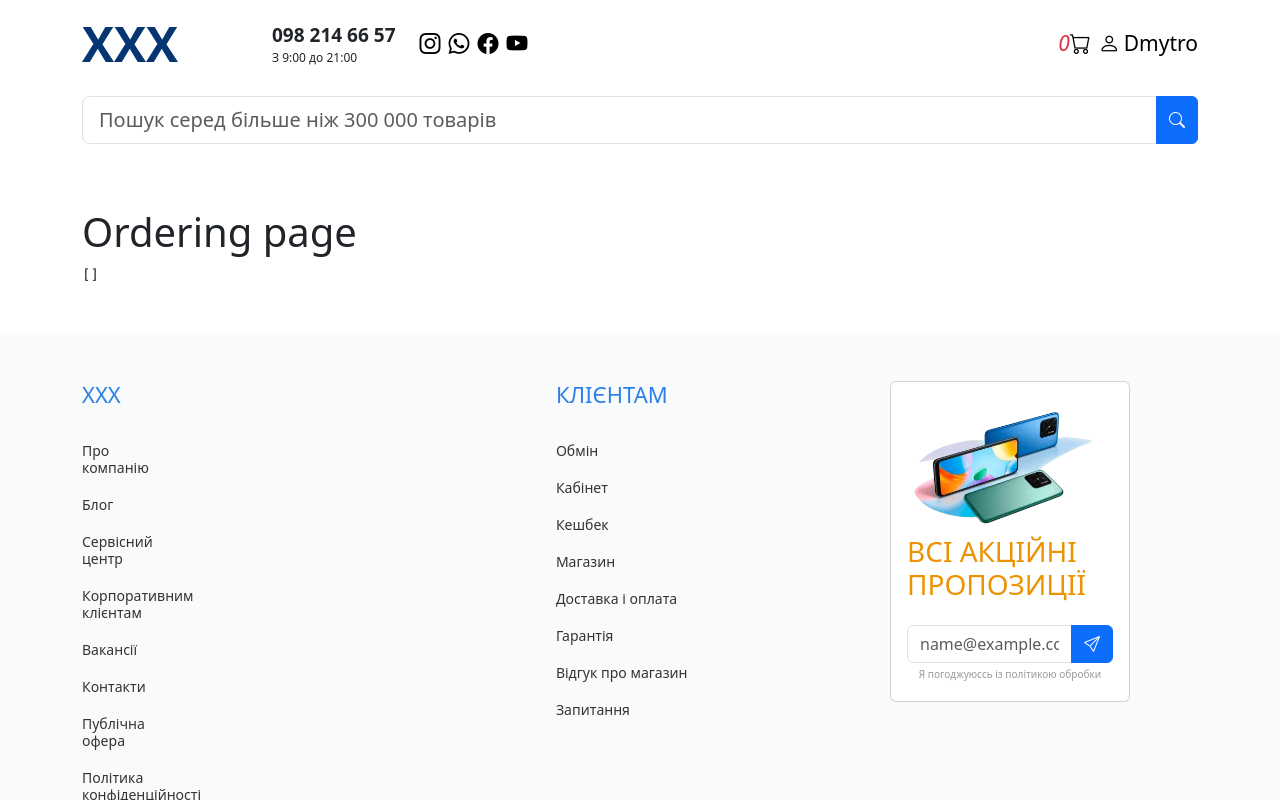
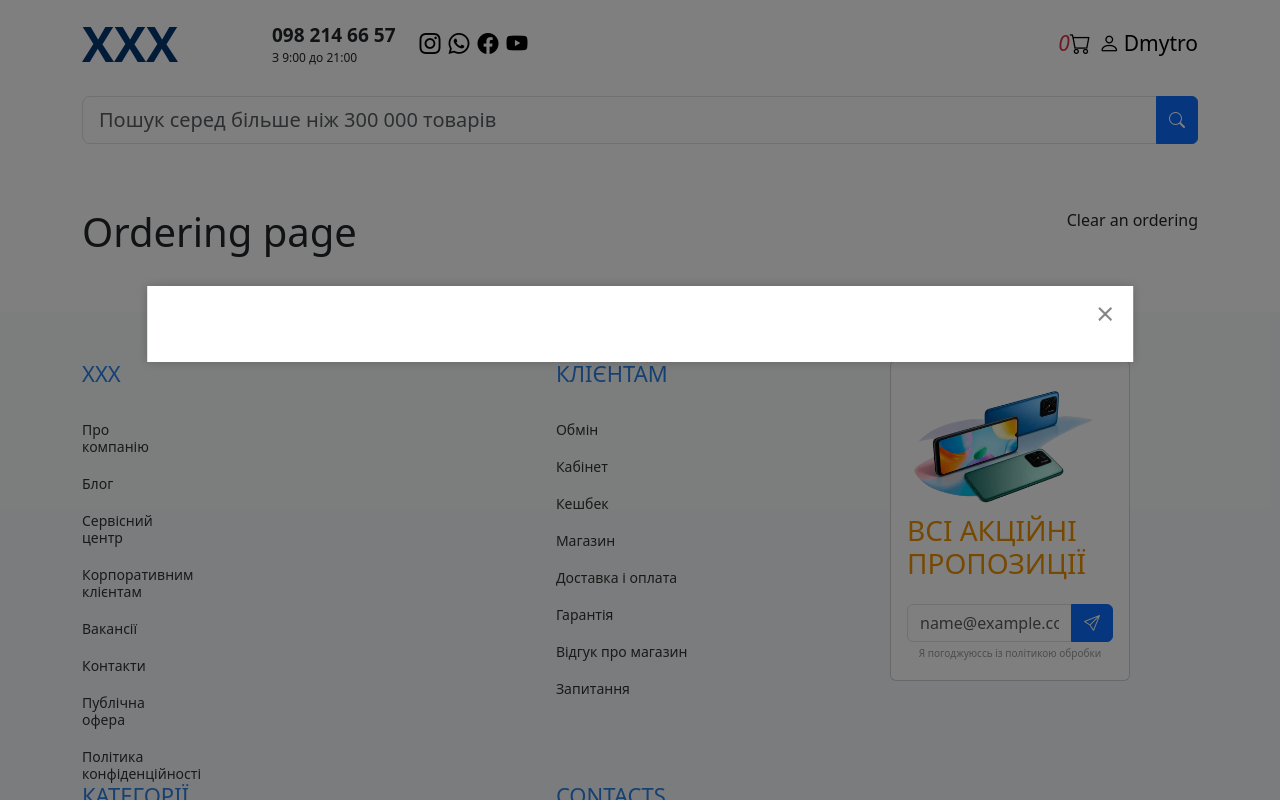
Before and after one commit to Dima-somb/electronics-shop, a Vue app: page /ordering-page in a window 1280 px wide. Both pictures are taken after a click on the icon 1080 px from the left and 43 px from the top of the page. Shown: the top 800 px of the page. Built offline with nearby package versions, Linux system fonts and the light colour scheme; data requests are answered from the project's data file.

Commit message:
Create a popup of ordering

```diff
--- a/src/App.vue
+++ b/src/App.vue
@@ -36,5 +36,7 @@ export default {
 </script>
 
 <style>
-
+body.modal-open {
+  overflow: hidden;
+}
 </style>
--- /dev/null
+++ b/src/components/ordering-popup.vue
@@ -0,0 +1,138 @@
+<template>
+  <div class="modal-form" v-if="show">
+    <div class="modal-content-form">
+      <div class="modal-content">
+        <div class="modal-header d-flex justify-content-end">
+          <button type="button" class="btn-close" aria-label="Close" @click="closeModal()"></button>
+        </div>
+        <div class="modal-body">
+          <div class="divider" v-for="orderingItem in orderingData" v-bind:key="orderingItem.id">
+            <div class="d-flex py-4 justify-content-lg-between">
+              <div class="d-flex">
+                <img :src="`/assets/images${orderingItem.defaultImage}`" width="100" height="100" class="modal-img-form">
+                <h5 class="modal-title d-block mr-5">{{orderingItem.title}}</h5>
+              </div>
+              <div class="d-flex quantity ms-5">
+                <div class="quantity__button quantity__button_minus">-</div>
+                <input type="text" class="quantity__input" value="1" name="quantity">
+                <div class="quantity__button quantity__button_plus">+</div>
+              </div>
+            </div>
+          </div>
+        </div>
+      </div>
+    </div>
+  </div>
+</template>
+
+<script>
+import {mapState} from "vuex";
+
+export default {
+  name: "ordering-popup",
+  props: {
+    show: {
+      type: Boolean,
+      required: true
+    }
+  },
+  computed: {
+    ...mapState({
+      orderingData: (state) => state.orderingData,
+    }),
+  },
+  methods: {
+      closeModal() {
+        this.$emit('close');
+        document.body.classList.remove('modal-open'); // Видаляємо клас при закритті
+      }
+  },
+  mounted() {
+    this.$store.commit('loadOrderingData');
+  }
+}
+</script>
+
+<style scoped>
+.divider:not(:last-child) {
+  border-bottom: 1px solid darkgrey;
+}
+.modal-form {
+  display: block;
+  position: fixed;
+  left: 0;
+  top: 0;
+  width: 100%;
+  height: 100%;
+  background-color: rgba(0, 0, 0, 0.5);
+  overflow-y: hidden;
+  z-index: 3;
+}
+
+.modal-body {
+  max-height: 60vh;
+  overflow-y: auto;
+  padding: 10px;
+}
+
+.quantity__input {
+  width: 100%;
+  text-align: center;
+  font-size: .875rem;
+  padding: 0 4px;
+}
+
+.modal-content-form {
+  position: absolute;
+  background-color: white;
+  padding: 20px;
+  min-width: 77%;
+  top: 40.5%;
+  left: 50%;
+  transform: translate(-50%, -50%);
+  box-shadow: 0px 0px 10px rgba(0, 0, 0, 0.2);
+  z-index: 9999;
+  overflow-y: auto;
+}
+
+.modal-img-form {
+  margin-right: 20px;
+}
+
+.quantity {
+  -webkit-flex-basis: 85px;
+  flex-basis: 85px;
+  align-self: start;
+  justify-content: space-around;
+  background: #ebf3fc;
+  border-radius: 15px;
+}
+
+.quantity__button_minus {
+  padding: 4px 5px 5px 15px;
+  text-align: right;
+}
+
+.quantity__button {
+  line-height: 1;
+  display: block;
+  cursor: pointer;
+  color: #2c80e5;
+}
+
+.quantity__input {
+  background: transparent;
+  border: none;
+}
+.quantity__button_plus {
+  padding: 4px 15px 5px 5px;
+  text-align: left;
+}
+
+input, button, select, optgroup, textarea {
+  margin: 0;
+  font-family: inherit;
+  font-size: inherit;
+  line-height: inherit;
+}
+</style>
--- a/src/components/top-nav-menu.vue
+++ b/src/components/top-nav-menu.vue
@@ -27,7 +27,7 @@
 
 
             <i><span class="text-danger">{{ orderingDataLength }}</span></i>
-            <i class="order-icon bi bi-cart me-2" @click="goToOrderingPage()">
+            <i class="order-icon bi bi-cart me-2" @click="openPopup()">
             </i>
             <a href="#" class="topnav__user"><i class="bi bi-person me-1"></i>Dmytro</a>
           </div>
@@ -58,13 +58,21 @@
         <button type="button" class="city-button"><i class="bi bi-geo-alt ms-1"></i>Kyiv</button>
       </div>
     </div>
+
+
+  <!-- Popup menu -->
+
+  <OrderingPopup @close="isModalVisible = false" :show="isModalVisible"></OrderingPopup>
+
 </template>
 
 <script>
 import {mapGetters} from "vuex";
+import OrderingPopup from "@/components/ordering-popup";
 
 export default {
   name: "top-nav-menu",
+  components: {OrderingPopup},
   computed: {
     counter() {
       return this.$store.state.counter
@@ -78,12 +86,19 @@ export default {
       // }
 
       this.$router.push('/ordering-page');
-    }
+    },
+
+    openPopup() {
+      this.isModalVisible = true;
+      document.body.classList.add('modal-open');
+    },
   },
+
   data() {
     return {
       visible: false,
-      menuOpen: false
+      menuOpen: false,
+      isModalVisible: false
     }
   }
 }
--- a/src/components/top-search.vue
+++ b/src/components/top-search.vue
@@ -117,4 +117,5 @@ export default {
   text-decoration: none;
   background-color: var(--bs-list-group-action-hover-bg);
 }
+
 </style>
--- a/src/pages/ordering-page.vue
+++ b/src/pages/ordering-page.vue
@@ -1,8 +1,11 @@
 <template>
  <div class="container my-5">
-   <h1>Ordering page</h1>
-
-   <pre>{{orderingData}}</pre>
+   <div class="d-flex justify-content-between">
+     <h1>Ordering page</h1>
+     <div>
+       <a>Clear an ordering</a>
+     </div>
+   </div>
  </div>
 </template>
 
@@ -11,6 +14,7 @@ import {mapState} from "vuex";
 
 export default {
   name: "ordering-page",
+  components: {},
   computed: {
     ...mapState({
       orderingData: (state) => state.orderingData,
```
